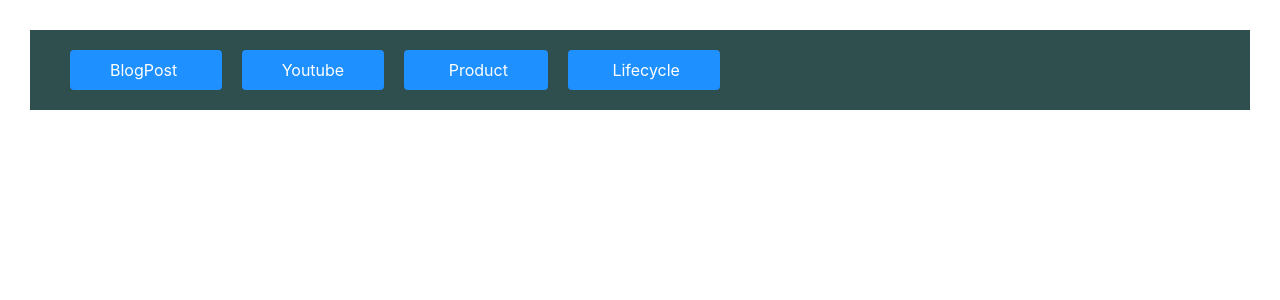
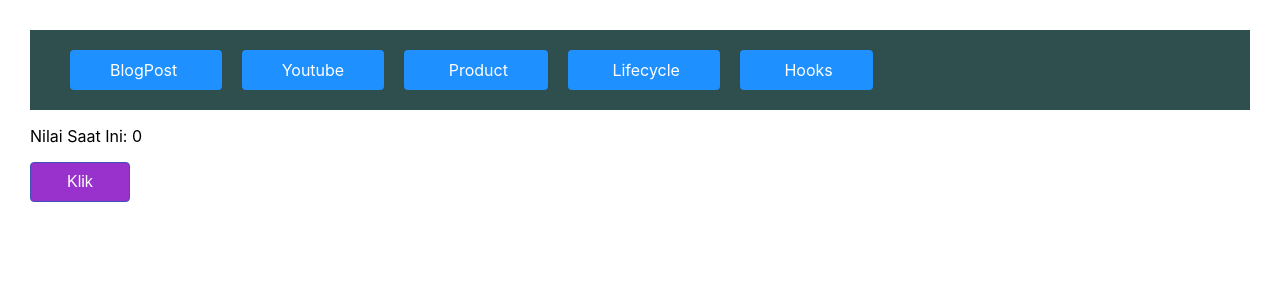
Before and after one commit to tiana30/reactjs-youtube-tutorial-1, a React (Create React App) app: page /hooks in a window 1280 px wide. Shown: the top 300 px of the page. Built offline with nearby package versions, Linux system fonts and the light colour scheme.

Commit message:
34-Hooks-useState

```diff
--- a/src/containers/Home/Home.jsx
+++ b/src/containers/Home/Home.jsx
@@ -7,7 +7,7 @@ import LifeCycleComp from '../pages/LifeCycleComp/LifecycleComp';
 import BlogPost from '../pages/BlogPost/BlogPost';
 import DetailPost from '../pages/BlogPost/DetailPost/DetailPost';
 import {GlobalProvider} from '../../context/context';
-
+import Hooks from '../pages/Hooks/Hooks';
 
 class Home extends Component {
      render() {
@@ -20,6 +20,7 @@ class Home extends Component {
             <Link to="/youtube"> Youtube</Link>
             <Link to="/product" > Product</Link>
             <Link to="/lifecycle" > Lifecycle</Link>
+            <Link to="/hooks" > Hooks</Link>
             </div>
 
             <Route exact path="/" component={BlogPost}/>
@@ -27,6 +28,7 @@ class Home extends Component {
             <Route path="/youtube" component={YoutubePage} />
             <Route path="/product" component={Product}/>
             <Route path="/lifecycle" component={LifeCycleComp}/>
+            <Route path="/hooks" component={Hooks}/>
             </div>
            </Router>
         )
--- /dev/null
+++ b/src/containers/pages/Hooks/Hooks.css
@@ -0,0 +1,13 @@
+.btn {
+    padding: 10px 36px;
+    border: 1px solid #3f51b5;
+    border-radius: 4px;
+    outline: none;
+    background: darkorchid;
+    color: white;
+    font-size: 16px;
+}
+
+.btn:hover {
+    cursor: pointer;
+}
--- /dev/null
+++ b/src/containers/pages/Hooks/Hooks.jsx
@@ -0,0 +1,35 @@
+import React, {Component, useState} from 'react';
+import './Hooks.css';
+
+// class Hooks extends Component {
+//     state={
+//         count:0
+//     }
+
+//     onUpdate = () => {
+//         this.setState({
+//             count: this.state.count+1
+//         })
+//     }
+//     render(){
+//         return(
+//             <div>
+//                 <p> Nilai Saat Ini: {this.state.count}</p>
+//                 <button className="btn" onClick={this.onUpdate}>Klik</button>
+//             </div>
+//         )
+//     }
+// }
+
+const Hooks = () => {
+    const [count, setCount] = useState(0);
+
+    return(
+        <div>
+            <p> Nilai Saat Ini: {count}</p>
+            <button className="btn" onClick={() => setCount(count+1)}>Klik</button>
+        </div>
+    )
+}
+
+export default Hooks;
```
